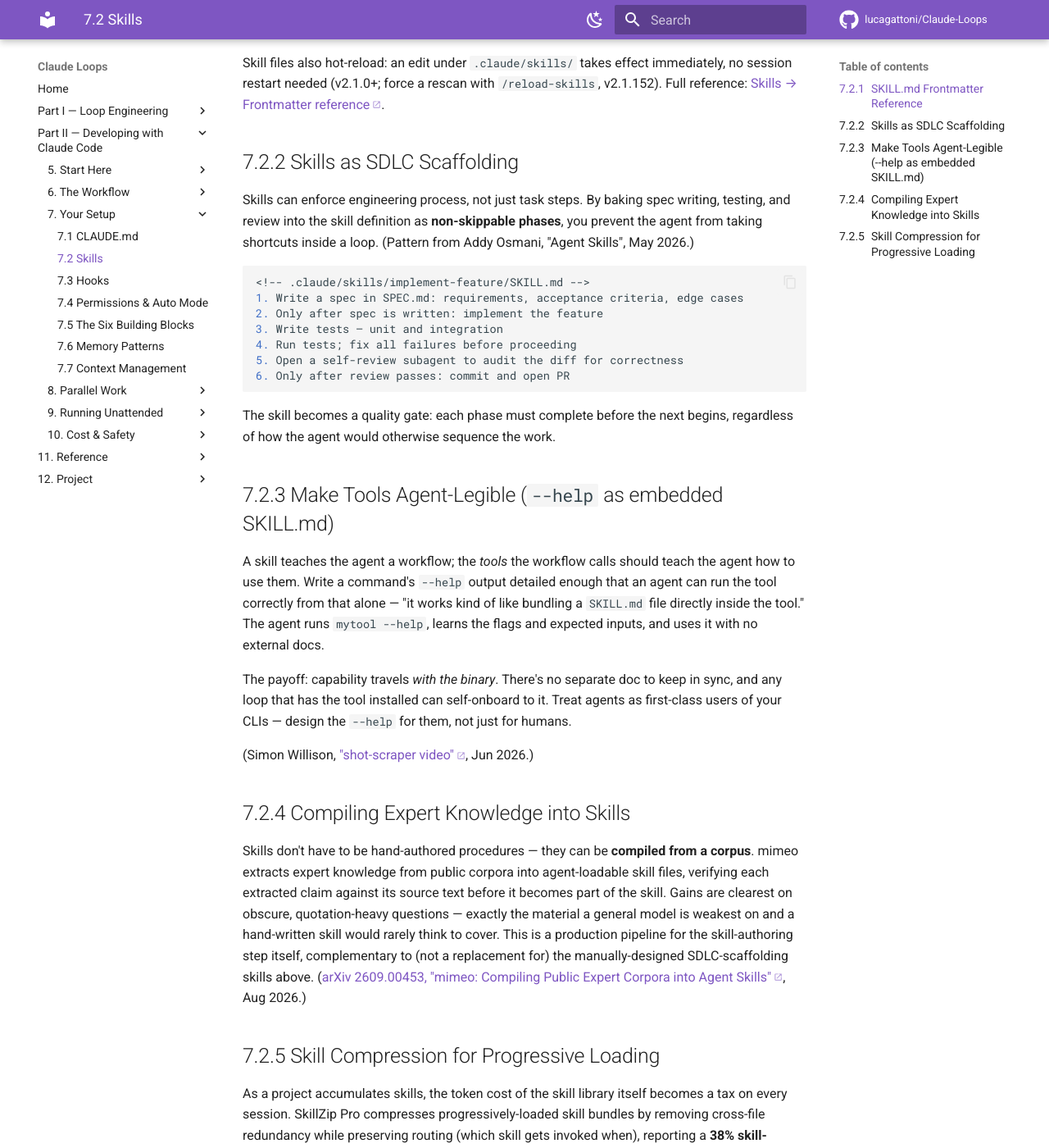
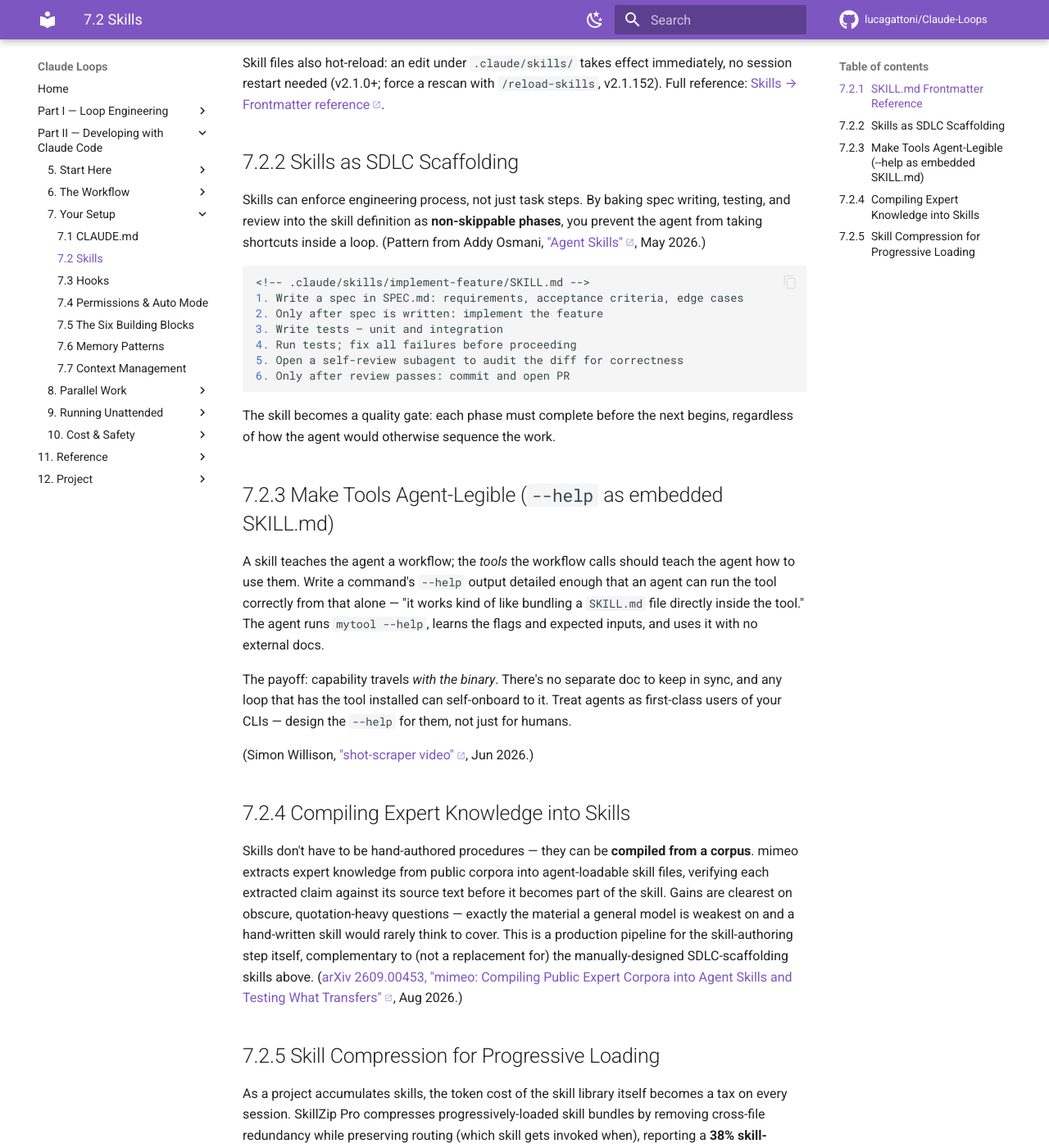
Before and after one commit to lucagattoni/Claude-Loops, an MkDocs documentation site: the page built from docs/06-skills.md, in a window 1280 px wide and 1400 px high, scrolled down 1607 px. Shown: the whole window at 82% size. Built offline with MkDocs 1.6.1 and Material for MkDocs 9.7.7, drawn with Linux system fonts in a browser that asks for light colours; comment, search, counter and statistics services are not loaded.

Commit message:
06-skills.md: 2 fact-check fix(es) from the C7 doc sweep
Change types: CORRECT×1, ADD_CITATION_LINK×1

- [low] Truncated paper title; arXiv page <title> and citation_title meta both give the full string. arXiv titles are static, no capture-date question.
- [medium] Bare name + title, no hyperlink (rule 7) — the only such citation in this file. Article fetched: datePublished 2026-05-03 matches, and its 'every skill terminates in concrete evidence' suppo

Backlog step 11 (C7). 34/34 units, 4,025 previously-unverified lines, 656 claims
checked, 471 URLs opened. Evidence: plans/20260907_0100-c7-doc-sweep-evidence.md.
mkdocs build --strict green on the full change set.

Co-Authored-By: Claude Opus 5 (1M context) <noreply@anthropic.com>
Claude-Session: https://claude.ai/code/session_0143r6VLrjfhL34xeWGQvHmV

````diff
--- a/docs/06-skills.md
+++ b/docs/06-skills.md
@@ -53,8 +53,7 @@ Skill files also hot-reload: an edit under `.claude/skills/` takes effect immedi
 
 Skills can enforce engineering process, not just task steps. By baking spec writing,
 testing, and review into the skill definition as **non-skippable phases**, you
-prevent the agent from taking shortcuts inside a loop. (Pattern from Addy Osmani,
-"Agent Skills", May 2026.)
+prevent the agent from taking shortcuts inside a loop. (Pattern from Addy Osmani, ["Agent Skills"](https://addyosmani.com/blog/agent-skills/), May 2026.)
 
 ```markdown
 <!-- .claude/skills/implement-feature/SKILL.md -->
@@ -92,7 +91,7 @@ Gains are clearest on obscure, quotation-heavy questions — exactly the materia
 model is weakest on and a hand-written skill would rarely think to cover. This is a
 production pipeline for the skill-authoring step itself, complementary to (not a
 replacement for) the manually-designed SDLC-scaffolding skills above.
-([arXiv 2609.00453, "mimeo: Compiling Public Expert Corpora into Agent Skills"](https://arxiv.org/abs/2609.00453), Aug 2026.)
+([arXiv 2609.00453, "mimeo: Compiling Public Expert Corpora into Agent Skills and Testing What Transfers"](https://arxiv.org/abs/2609.00453), Aug 2026.)
 
 ## Skill Compression for Progressive Loading
 
````
